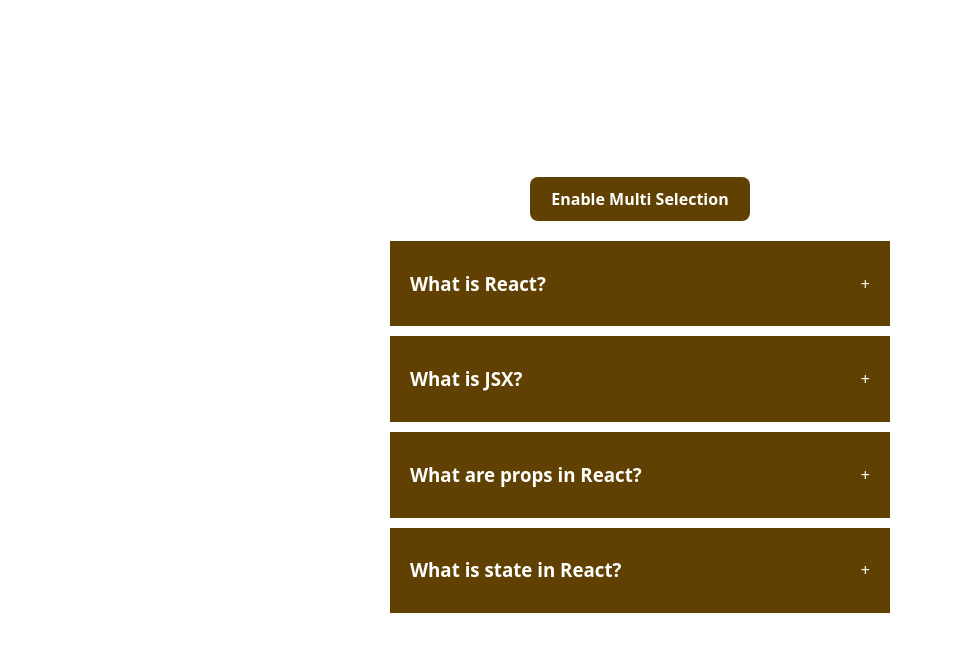
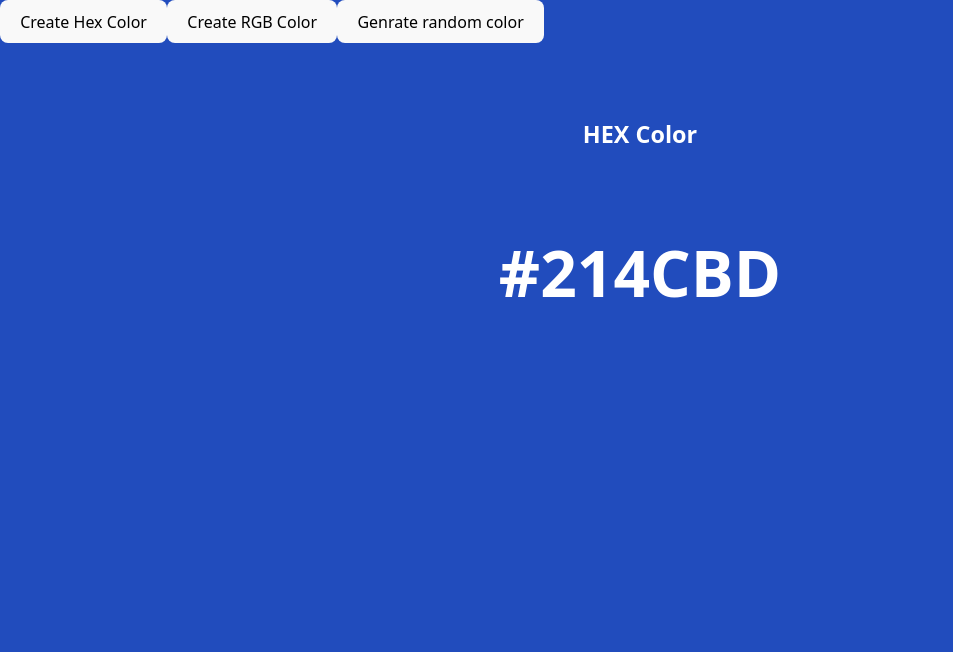
Before and after one commit to Muteeb-Haider55/react-projects-lab, a React (Vite) app in the folder projects/: page / in a window 1280 px wide. Shown: the top 652 px of the page, without its empty margins (0-953 px from the left). Built offline with nearby package versions, Linux system fonts and the light colour scheme.

Commit message:
build random rgb and hex color generator

```diff
--- a/projects/src/App.jsx
+++ b/projects/src/App.jsx
@@ -1,9 +1,12 @@
 import Accordian from "./components/accordian";
+import RandomColor from "./components/random-color";
 
 function App() {
   return (
     <>
-      <Accordian />
+      {/* <Accordian /> */}
+
+      <RandomColor />
     </>
   );
 }
--- /dev/null
+++ b/projects/src/components/random-color/index.jsx
@@ -0,0 +1,66 @@
+import { useEffect, useState } from "react";
+
+export default function RandomColor() {
+  const [typeOfColor, setTypeOfColor] = useState("hex");
+  const [color, setColor] = useState("#000000");
+
+  function randomColorUtility(length) {
+    return Math.floor(Math.random() * length);
+  }
+
+  function handleCreateHexRandomColor() {
+    const hex = [0, 1, 2, 3, 4, 5, 6, 7, 8, 9, "A", "B", "C", "D", "E", "F"];
+    let hexColor = "#";
+    for (let i = 0; i < 6; i++) {
+      hexColor += hex[randomColorUtility(hex.length)];
+    }
+    setColor(hexColor);
+  }
+  function handleCreateRgbRandomColor() {
+    const r = randomColorUtility(256);
+    const g = randomColorUtility(256);
+    const b = randomColorUtility(256);
+    setColor(`rgb(${r},${g},${b})`);
+  }
+
+  useEffect(() => {
+    if (typeOfColor === "rgb") handleCreateRgbRandomColor();
+    else handleCreateHexRandomColor();
+  }, [typeOfColor]);
+  return (
+    <div
+      style={{
+        width: "100vw",
+        height: "100vh",
+        background: color,
+      }}
+    >
+      <button onClick={() => setTypeOfColor("hex")}>Create Hex Color</button>
+      <button onClick={() => setTypeOfColor("rgb")}>Create RGB Color</button>
+      <button
+        onClick={
+          typeOfColor === "hex"
+            ? handleCreateHexRandomColor
+            : handleCreateRgbRandomColor
+        }
+      >
+        Genrate random color
+      </button>
+      <div
+        style={{
+          display: "flex",
+          justifyContent: "center",
+          alignItems: "center",
+          color: "white",
+          fontSize: "20px",
+          marginTop: "50px",
+          flexDirection: "column",
+          gap: "20px",
+        }}
+      >
+        <h3>{typeOfColor === "rgb" ? "RGB Color" : "HEX Color"}</h3>
+        <h1>{color}</h1>
+      </div>
+    </div>
+  );
+}
```
